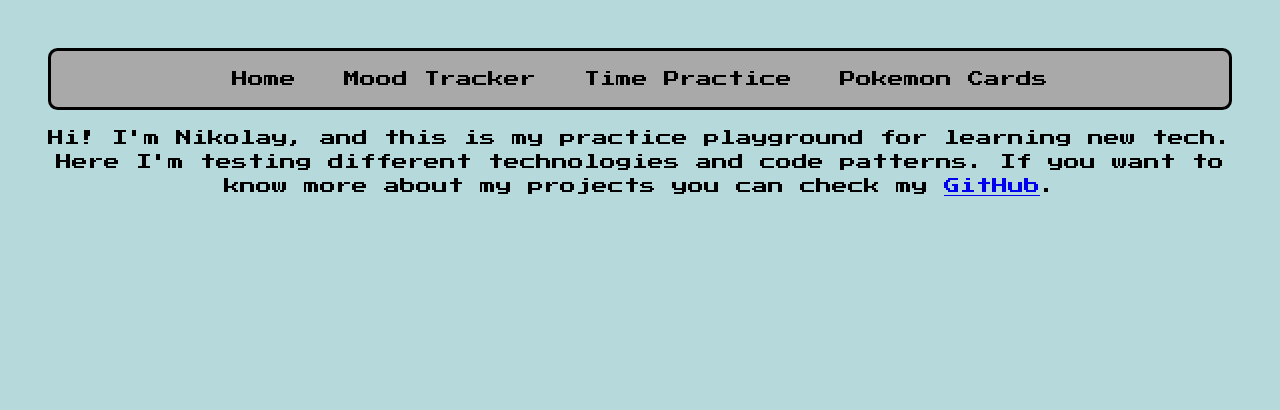
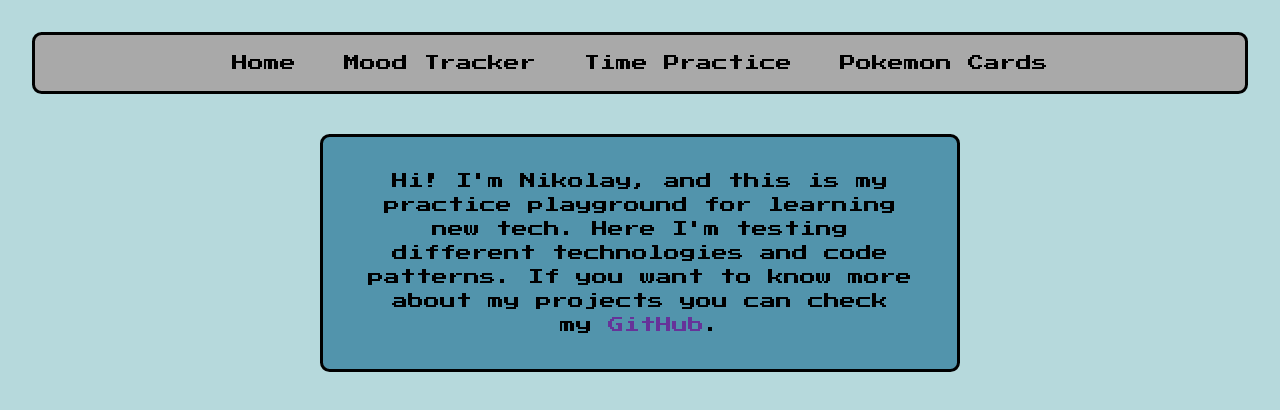
Before and after one commit to gilotin/Practice-hub, a React (Vite) app in the folder Practice-hub/: page / in a window 1280 px wide. Shown: the top 410 px of the page. Built offline with nearby package versions, Linux system fonts and the light colour scheme.

Commit message:
feat(css): add  navigation and home page for smaller displays

```diff
--- a/Practice-hub/src/components/Homepage/Homepage.module.css
+++ b/Practice-hub/src/components/Homepage/Homepage.module.css
@@ -0,0 +1,18 @@
+.homePage {
+    margin: auto;
+    max-width: 40rem;
+    border: 3px solid black;
+    padding: 2rem;
+    border-radius: .6rem;
+    background-color: var(--main-light);
+}
+
+.homePageAnchor {
+    all: unset;
+    color: rebeccapurple;
+    cursor: pointer;
+}
+
+.homePageAnchor:hover {
+    color: yellowgreen;
+}
--- a/Practice-hub/src/components/Navigation/Navigation.module.css
+++ b/Practice-hub/src/components/Navigation/Navigation.module.css
@@ -1,14 +1,27 @@
 .nav {
-
     display: flex;
     gap: 3rem;
     justify-content: center;
     padding: 1rem;
     border: 3px solid black;
-    margin: 1rem;
+    margin-bottom: 2.5rem;
     background-color: darkgrey;
     border-radius: .6rem;
+    flex-wrap: wrap;
 }
+
+@media (width < 960px) {
+    .nav {
+        margin-bottom: 1rem;
+        align-items: center;
+        flex-direction: column;
+        gap: .4rem;
+        padding: .4rem;
+        border: 3px solid black;
+    }
+}
+
+
 
 .nav a {
     all: unset;
```
